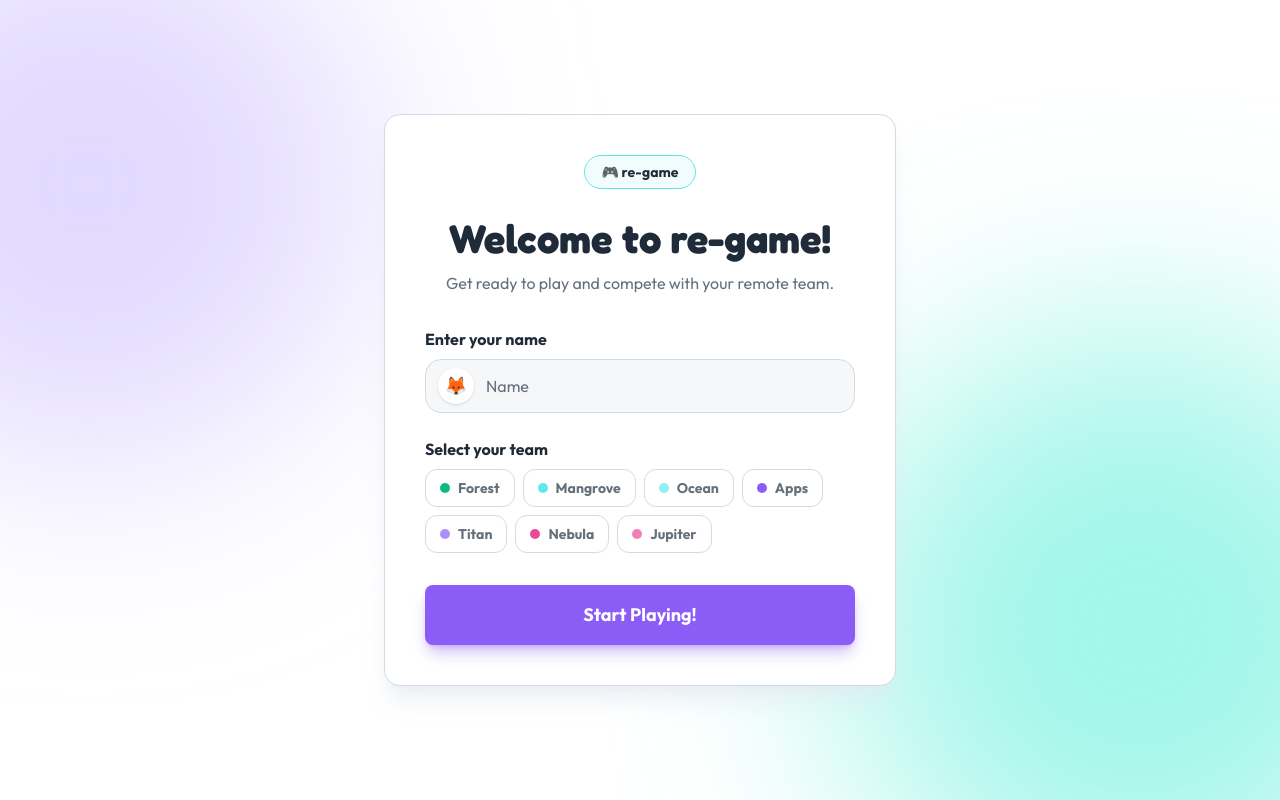
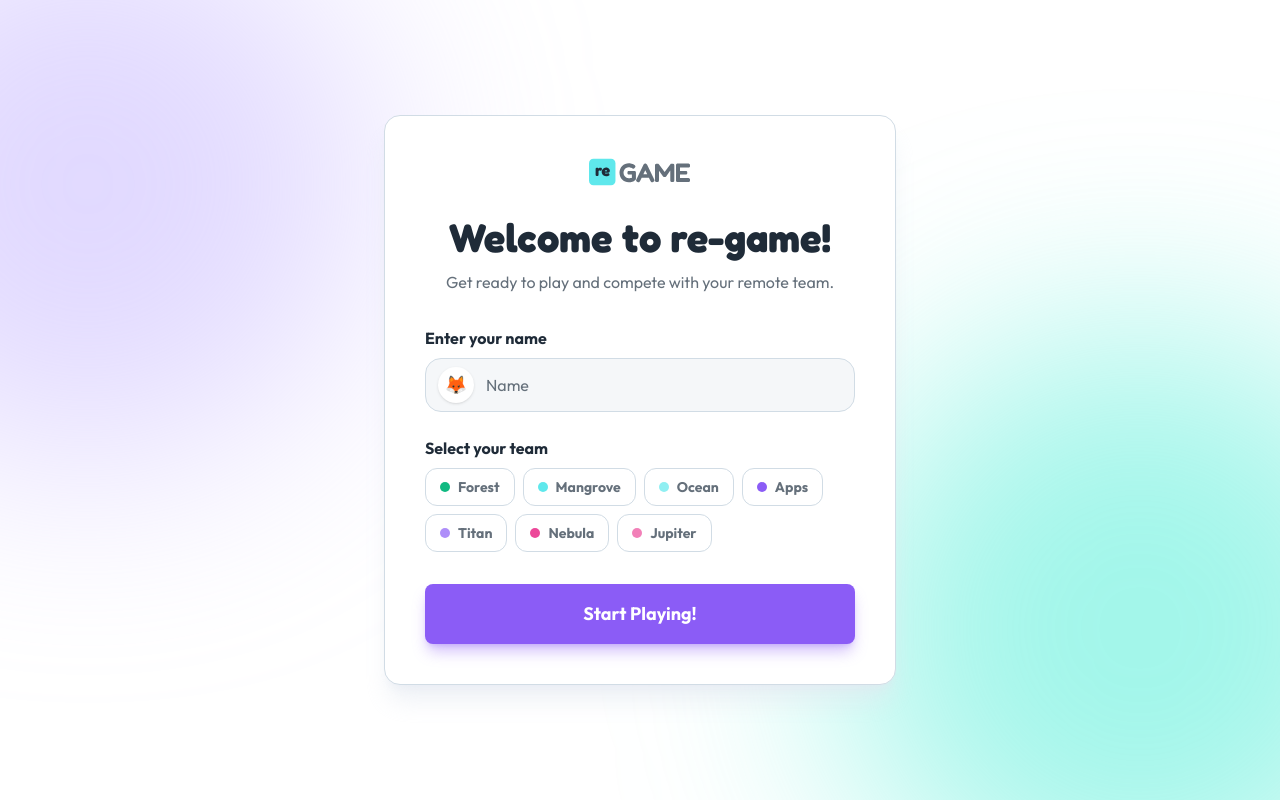
Before and after one commit to ONarochnaya/re-game, a Next.js app: page / in a window 1280 px wide. Built offline with nearby package versions, Linux system fonts and the light colour scheme.

Commit message:
Added regame logo and favicon

```diff
--- a/app/page.tsx
+++ b/app/page.tsx
@@ -68,10 +68,8 @@ export default function NameEntryPage() {
       <div className="pointer-events-none absolute -bottom-32 -right-40 h-[600px] w-[600px] rounded-full bg-teal-300/50 blur-[110px]" />
 
       <div className="relative z-10 w-full max-w-lg rounded-2xl border border-[#D1DCE5] bg-white p-8 shadow-xl shadow-slate-200/60 sm:p-10">
-        <div className="mb-6 flex justify-center">
-          <span className="inline-flex items-center gap-2 rounded-full border border-[#5FE8EC] bg-[#F1FDFD] px-4 py-1.5 text-sm font-bold text-[#1F2B38]">
-            🎮 re-game
-          </span>
+        <div id="logo" className="mb-6 flex justify-center">
+          <img src="/logo-regame.svg" alt="re-game" className="h-8 w-auto" />
         </div>
 
         <h1 className="text-center font-display text-[32px] font-bold leading-tight text-[#1F2B38] sm:text-[40px]">
```
Also changed, not shown: app/icon.svg (added), public/logo-regame.svg (added).
